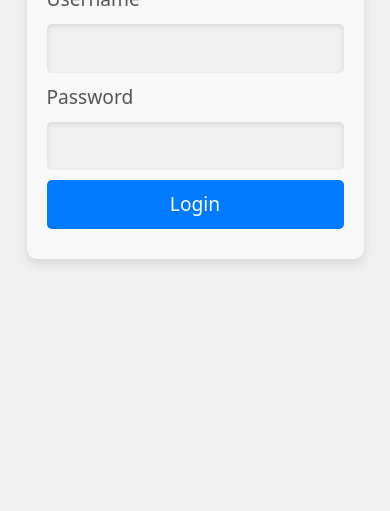
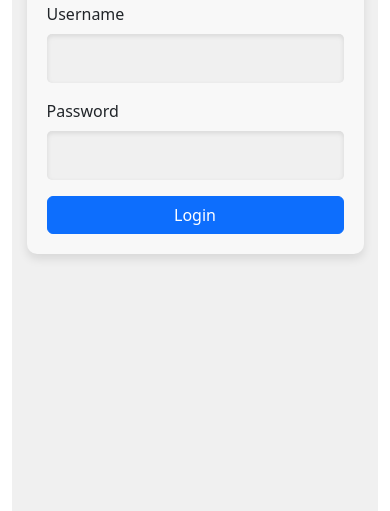
Before and after one commit to Axldev1/Coder-House-AxelPereyra, a website: page pages/login.html in a window 390 px wide. Shown: the part 333-844 px from the top of the page. Drawn offline with nearby package versions, Linux system fonts and the light colour scheme.

Commit message:
login responsive

```diff
--- a/pages/login.html
+++ b/pages/login.html
@@ -1,16 +1,22 @@
 <!DOCTYPE html>
-<html>
+<html lang="en">
 <head>
+    <meta charset="UTF-8">
+    <meta name="viewport" content="width=device-width, initial-scale=1.0">
     <title>Joji</title>
     <link rel="stylesheet" href="../css/styles.css">
     <link rel="icon" href="../images/Joji.ico">
     <link href='https://unpkg.com/boxicons@2.1.4/css/boxicons.min.css' rel='stylesheet'>
-        <meta charset="UTF-8">
-    </style>
     <!-- boostrap -->
     <link href="https://cdn.jsdelivr.net/npm/bootstrap@5.3.1/dist/css/bootstrap.min.css" rel="stylesheet" integrity="sha384-4bw+/aepP/YC94hEpVNVgiZdgIC5+VKNBQNGCHeKRQN+PtmoHDEXuppvnDJzQIu9" crossorigin="anonymous">
+    <link rel="stylesheet" href="../css/styles.css">
 </head>
 <body>
+    </nav>
+    <!-- fin nav -->
+    <div class="container">
+      <div class="row justify-content-center align-items-center min-vh-100">
+          <div class="col-md-6">
               <div class="login-container">
                   <div class="login-card">
                       <div class="card-header">
@@ -18,18 +24,21 @@
                       </div>
                       <div class="card-body">
                           <form>
-            <div class="form-group">
-              <label for="username">Username</label>
-              <input type="text" id="username" name="username" required="">
+                              <div class="mb-3">
+                                  <label for="username" class="form-label">Username</label>
+                                  <input type="text" id="username" name="username" class="form-control" required>
                               </div>
-            <div class="form-group">
-              <label for="password">Password</label>
-              <input type="password" id="password" name="password" required="">
+                              <div class="mb-3">
+                                  <label for="password" class="form-label">Password</label>
+                                  <input type="password" id="password" name="password" class="form-control" required>
                               </div>
-            <div class="form-group">
-              <button type="submit" class="login-button">Login</button>
+                              <div class="d-grid">
+                                  <button type="submit" class="btn btn-primary">Login</button>
                               </div>
                           </form>
+                      </div>
+                  </div>
+              </div>
           </div>
       </div>
   </div>
```
Also changed, not shown: scss/styles.scss (line endings or trailing spaces). Lines whose indentation alone changed are shown as unchanged.
